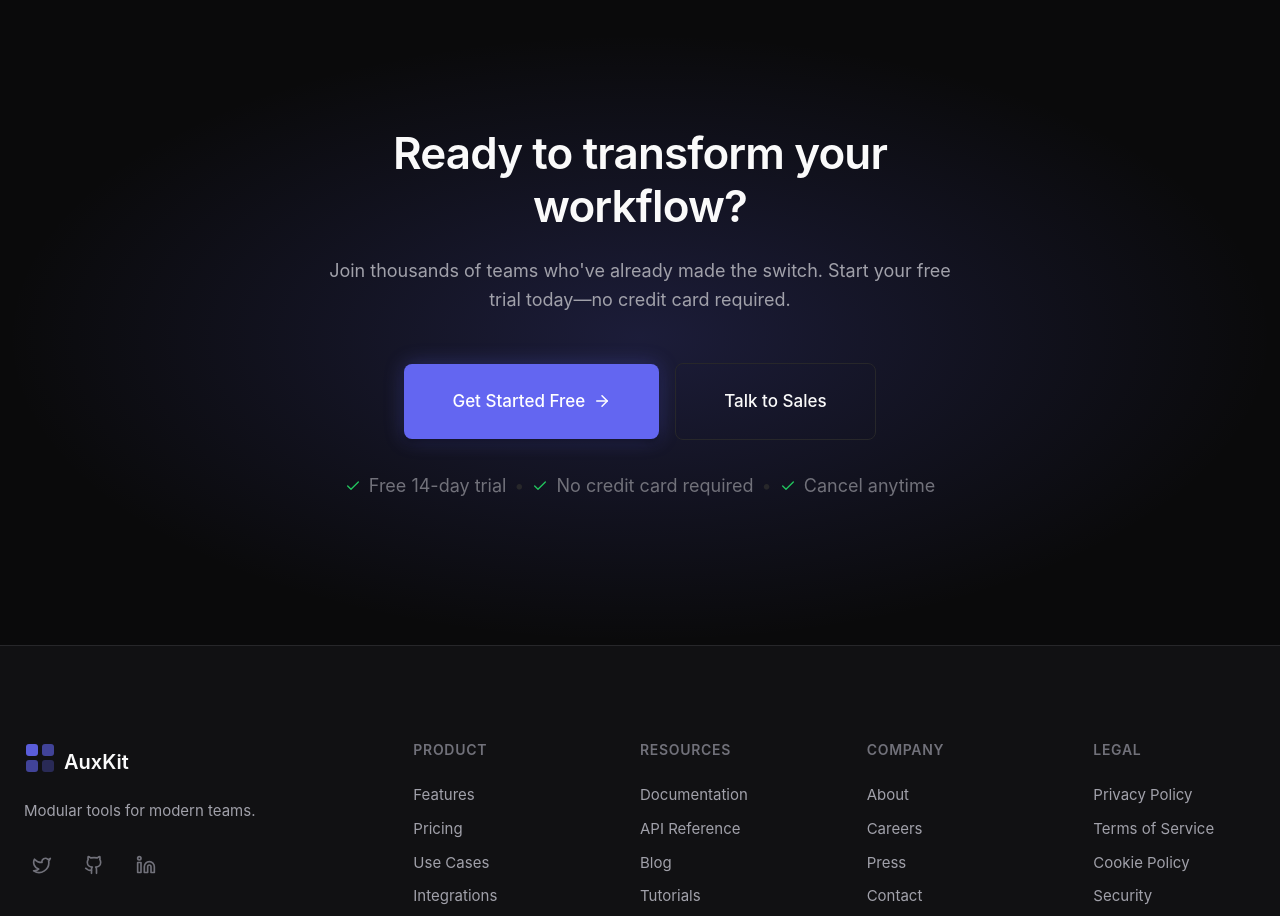
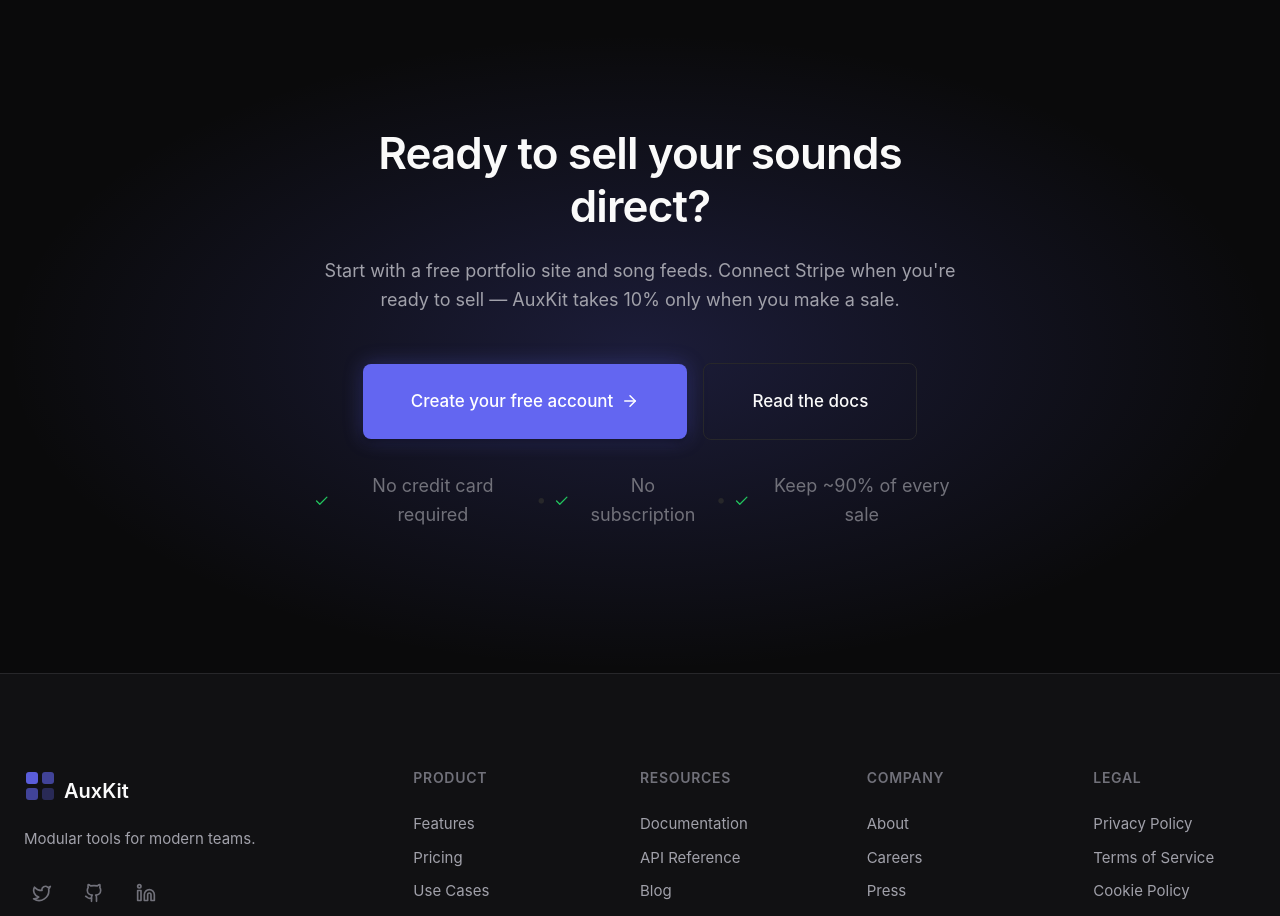
Before and after one commit to auxkit/mainSite, a Vue app in the folder auxkit/: page /about in a window 1280 px wide. Shown: the part 4400-5316 px from the top of the page. Built offline with nearby package versions, Linux system fonts and the light colour scheme.

Commit message:
fix(home): rewrite shared CTA section for the real pricing model
Used on Home, Features, UseCases, About, and Pricing. Drop the
fictional 14-day trial and "Talk to Sales" and state the actual free
tier + 10%-per-sale model, linking to docs instead of a sales contact.

```diff
--- a/auxkit/src/components/CTASection.vue
+++ b/auxkit/src/components/CTASection.vue
@@ -4,28 +4,29 @@
       <div class="cta-gradient"></div>
     </div>
     <div class="container cta-content">
-      <h2 v-motion-slide-visible-bottom>Ready to transform your workflow?</h2>
+      <h2 v-motion-slide-visible-bottom>Ready to sell your sounds direct?</h2>
       <p v-motion-slide-visible-bottom :delay="100">
-        Join thousands of teams who've already made the switch. Start your free trial today—no credit card required.
+        Start with a free portfolio site and song feeds. Connect Stripe when you're ready
+        to sell — AuxKit takes 10% only when you make a sale.
       </p>
       <div class="cta-actions" v-motion-slide-visible-bottom :delay="200">
         <router-link to="/pricing" class="btn btn-primary btn-lg">
-          Get Started Free
+          Create your free account
           <ArrowRight :size="18" />
         </router-link>
-        <a href="#" class="btn btn-secondary btn-lg">
-          Talk to Sales
-        </a>
+        <router-link to="/docs" class="btn btn-secondary btn-lg">
+          Read the docs
+        </router-link>
       </div>
       <p class="cta-note" v-motion-fade-visible :delay="300">
-        <Check :size="16" />
-        Free 14-day trial
-        <span class="separator">•</span>
         <Check :size="16" />
         No credit card required
         <span class="separator">•</span>
         <Check :size="16" />
-        Cancel anytime
+        No subscription
+        <span class="separator">•</span>
+        <Check :size="16" />
+        Keep ~90% of every sale
       </p>
     </div>
   </section>
```
